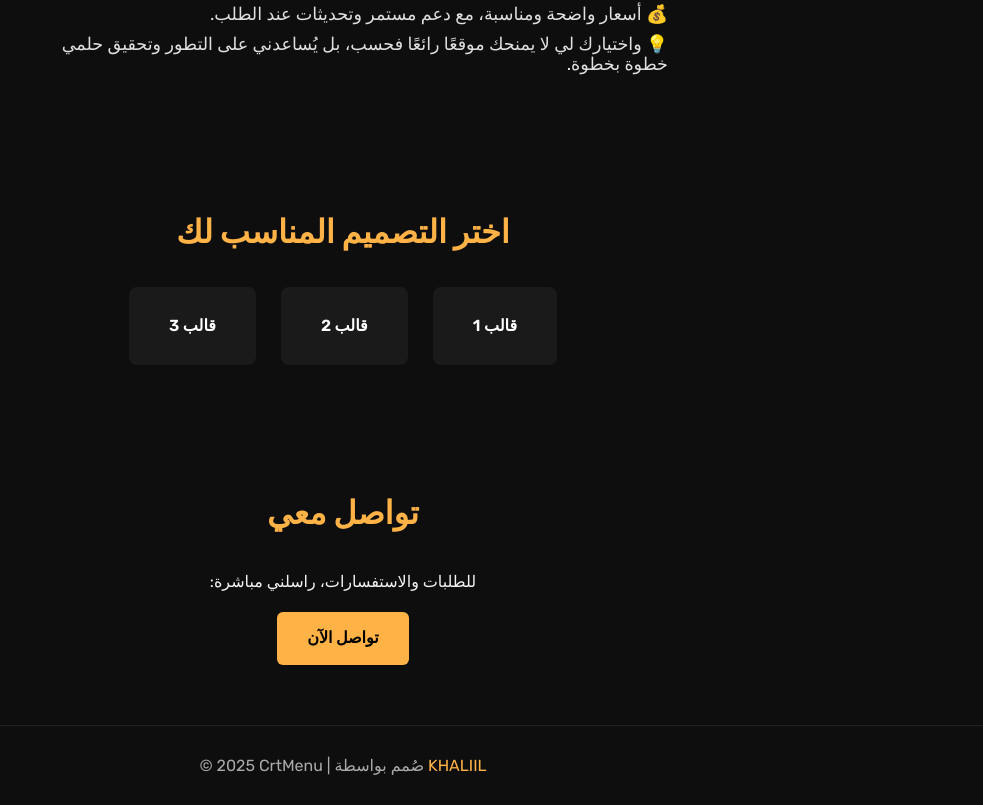
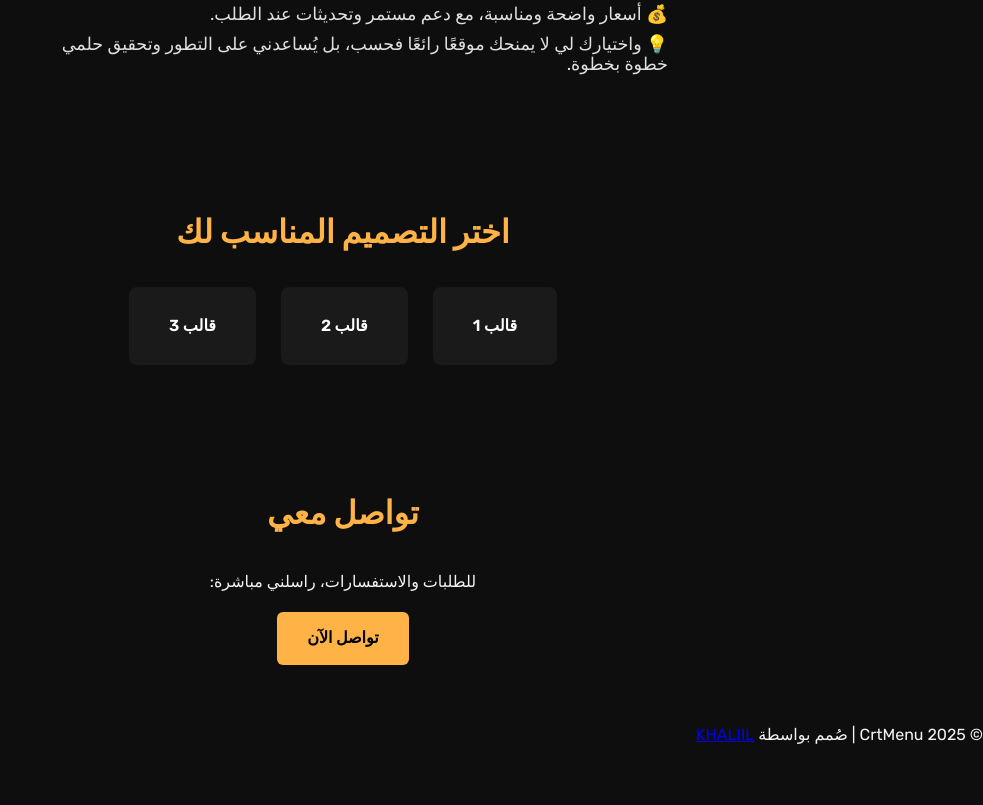
Before and after one commit to storeskhaliil/HomePage, a Next.js app: page / in a window 1280 px wide. Shown: the part 1478-2283 px from the top of the page, without its empty margins (297-1280 px from the left). After the commit the page ends 2222 px from the top, so only its background shows below. Built offline with nearby package versions, Linux system fonts and the light colour scheme.

Commit message:
Update Home.module.css

```diff
--- a/styles/Home.module.css
+++ b/styles/Home.module.css
@@ -143,16 +143,3 @@
   margin-top: 15px;
   font-weight: bold;
 }
-
-.footer {
-  text-align: center;
-  padding: 30px 10px;
-  border-top: 1px solid #222;
-  color: #aaa;
-  direction:ltr;
-}
-
-.footer a {
-  color: #ffb347;
-  text-decoration: none;
-}
```
